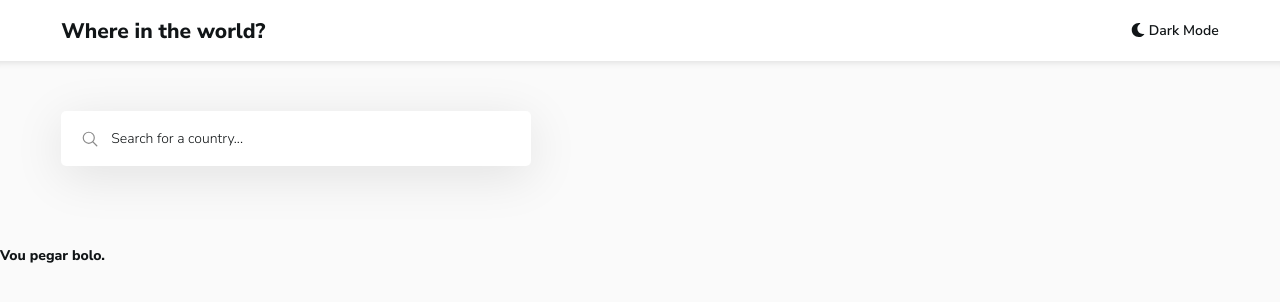
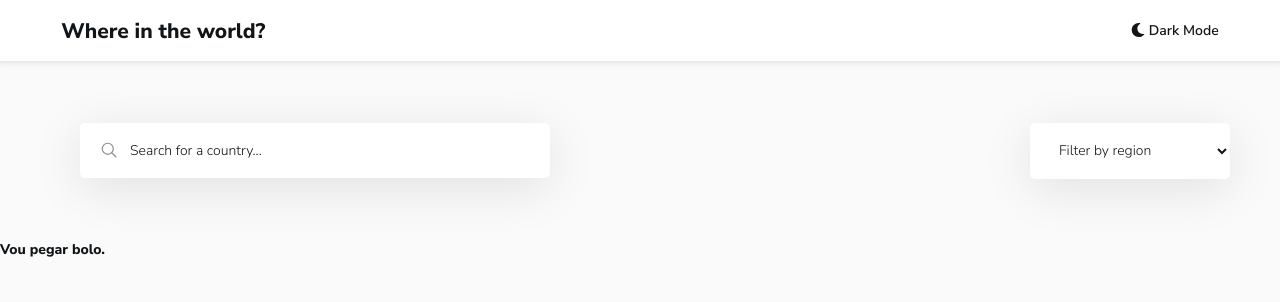
Before and after one commit to tozeos/rest-countries-api-with-color-theme-switcher-master, a React (Create React App) app: page / in a window 1280 px wide. Shown: the top 302 px of the page. Built offline with nearby package versions, Linux system fonts and the light colour scheme.

Commit message:
fui dormir

```diff
--- a/src/Components/Search-filter.js
+++ b/src/Components/Search-filter.js
@@ -4,12 +4,16 @@ import { colors, breakpoints } from "./variables";
 
 export const SearchFilter = () => {
     const Container = styled.div`
-      padding: 0 4.375rem;
+      display: flex;
+      justify-content: space-between;
+      flex-wrap: wrap;
+      padding: 4.375rem 50px 4.375rem 80px;
       background-color: ${({ theme }) => theme.background};
       box-shadow: ${colors.insetShadow};
 
-      @media (max-width: 375px) {
-        padding: 0 30px;
+      @media (max-width: ${breakpoints.mobile}) {
+        padding: 30px 30px;
+        gap: 1rem;
       }
 
       input {
@@ -18,8 +22,6 @@ export const SearchFilter = () => {
         width: 470px;
         height: 55px;
         padding: 0 50px;
-        margin-top: 50px;
-        margin-bottom: 80px;
 
         border: none;
         border-radius: 5px;
@@ -40,9 +42,37 @@ export const SearchFilter = () => {
         }
       }
     `
+
+    const Select = styled.select`
+        background-color: ${({ theme }) => theme.elements};
+        width: 200px;
+        padding: 0 25px;
+        height: 56px;
+        border-radius: 5px;
+        border: none;
+        color: ${({ theme }) => theme.text};
+        box-shadow: ${colors.boxShadow};
+
+      &::after {
+        padding-right: 10px;
+
+        option {
+          border: none;
+          // style those
+        }
+      }
+    `
     return (
         <Container>
             <input type="text" placeholder={'Search for a country...'}/>
+            <Select name={'regions'}>
+                <option value={''}>Filter by region</option>
+                <option value={'africa'}>Africa</option>
+                <option value={'america'}>America</option>
+                <option value={'asia'}>Asia</option>
+                <option value={'europe'}>Europe</option>
+                <option value={'oceania'}>Oceania</option>
+            </Select>
         </Container>
     )
 
```
